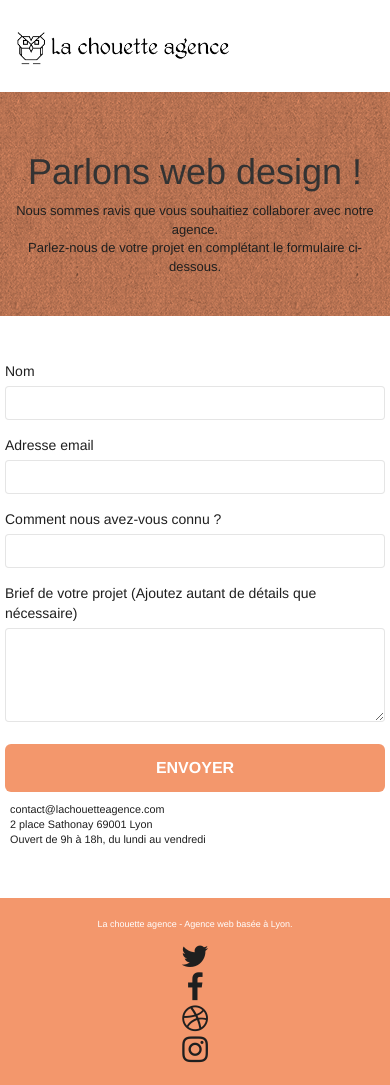
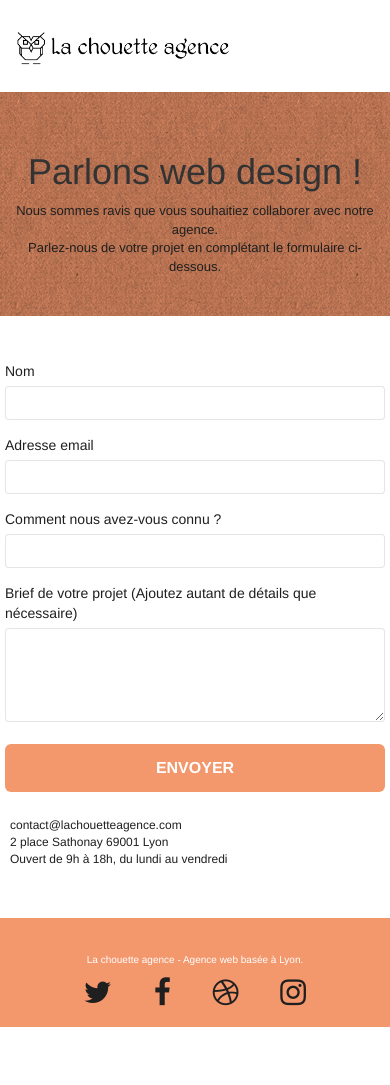
Before and after one commit to RonanGe/RonanGerme_4_090220201, a plain HTML site: page Contact.html in a window 390 px wide. After the commit the page ends 1027 px from the top, so only its background shows below. Drawn offline with Linux system fonts and the light colour scheme.

Commit message:
maj contact

```diff
--- a/style.css
+++ b/style.css
@@ -369,7 +369,8 @@ a:hover {
 }
 
 .contact_p{
-    font-size: xx-small;
+    font-size: x-small;
+    margin-top: 15px;
 }
 
 .formulaire{
@@ -1036,6 +1037,12 @@ h4 {
         width: 180px;
         height: 320px;
     }
+
+    .social{
+        display: flex;
+        flex-direction: row;
+        justify-content: space-evenly;
+    }
 }
 
 @media (max-width: 400px) {
```
